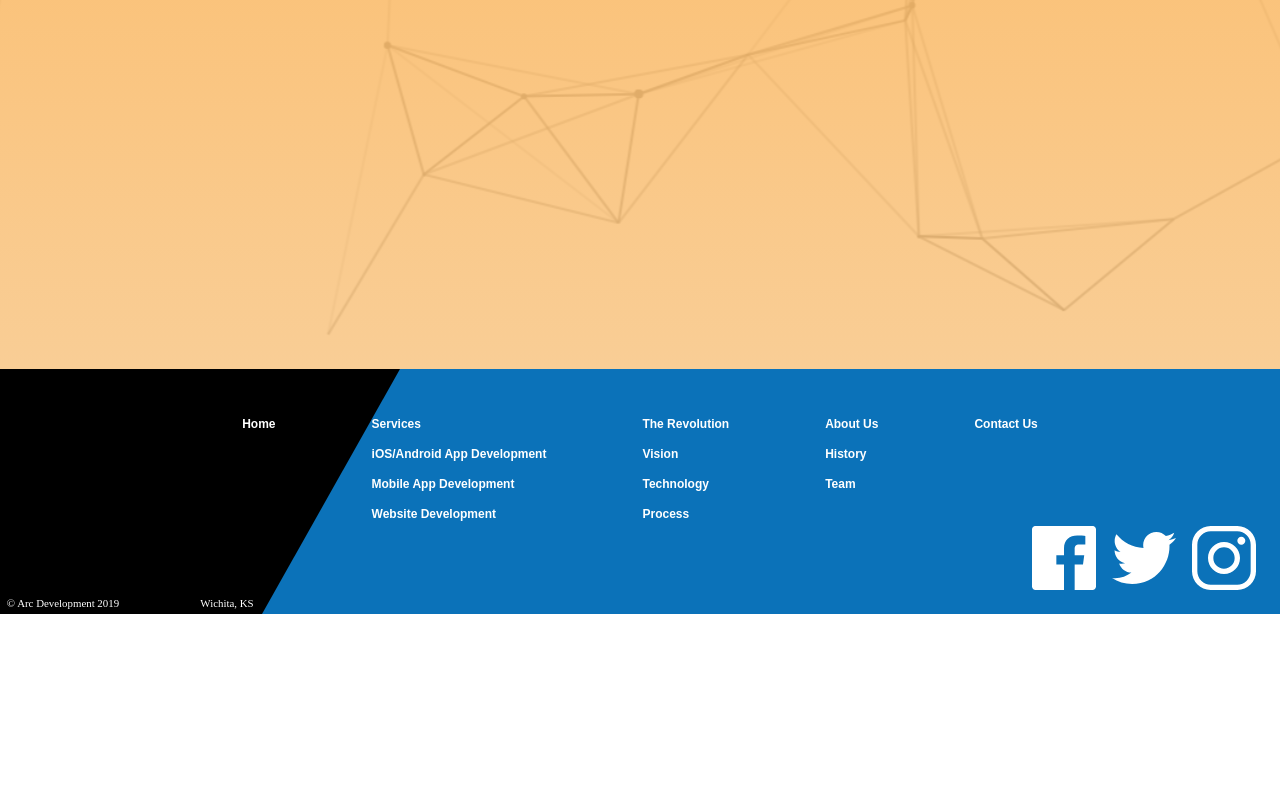
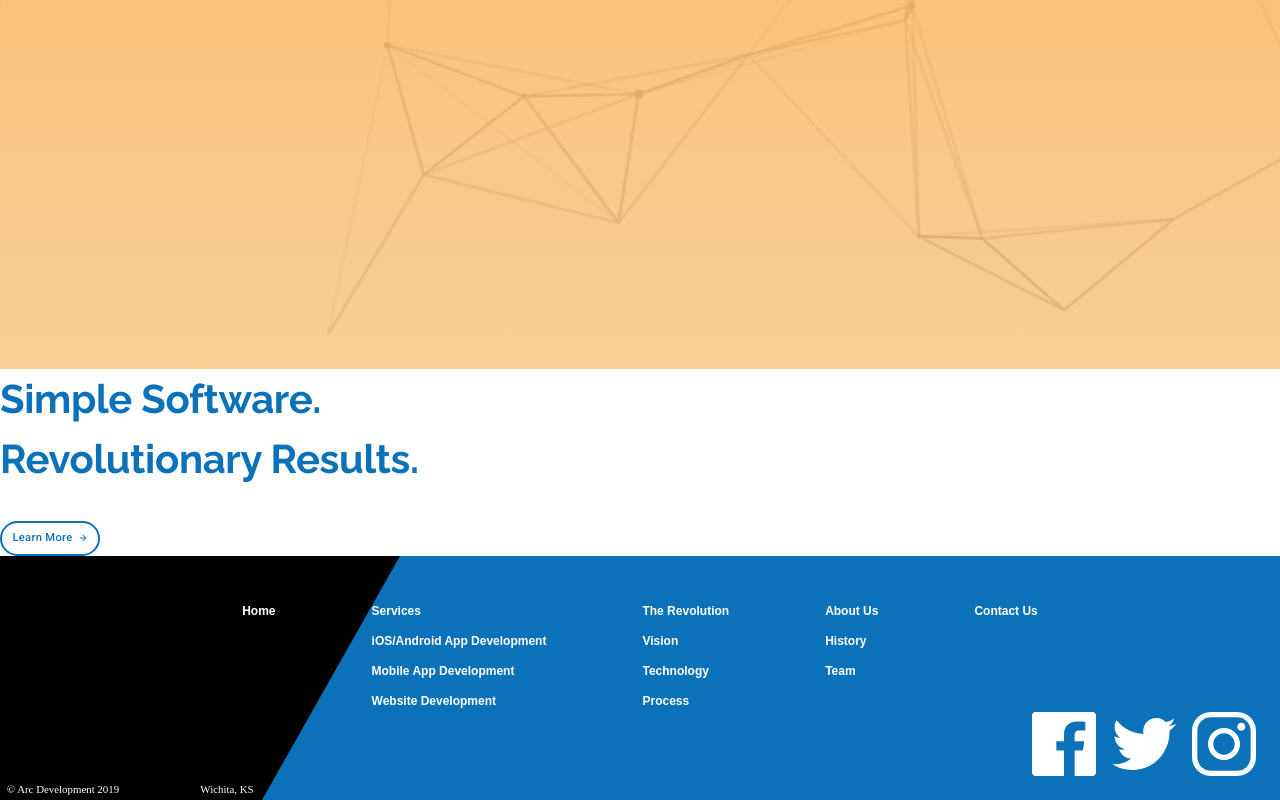
Before and after one commit to jeromeski/aceevolution, a React (Create React App) app: page / in a window 1280 px wide. Shown: the part 4555-5355 px from the top of the page. Before the commit the page ends 5169 px from the top, so only its background shows below. Built offline with nearby package versions, Linux system fonts and the light colour scheme.

Commit message:
Creating the Call to Action

```diff
--- a/src/components/LandingPage.js
+++ b/src/components/LandingPage.js
@@ -8,6 +8,8 @@ import Typography from '@material-ui/core/Typography';
 import useMediaQuery from '@material-ui/core/useMediaQuery';
 import Card from '@material-ui/core/Card';
 import CardContent from '@material-ui/core/CardContent';
+
+import CallToAction from './ui/CallToAction';
 
 import customSoftwareIcon from '../assets/Custom Software Icon.svg';
 import mobileAppsIcon from '../assets/mobileIcon.svg';
@@ -398,6 +400,7 @@ const LandingPage = () => {
           <div className={classes.infoBackground} />
         </Grid>
       </Grid>
+      <CallToAction/>
     </Grid>
   );
 };
--- /dev/null
+++ b/src/components/ui/CallToAction.js
@@ -0,0 +1,52 @@
+import React from 'react';
+import Grid from '@material-ui/core/Grid';
+import Typography from '@material-ui/core/Typography';
+import { makeStyles, useTheme } from '@material-ui/core/styles';
+import Button from '@material-ui/core/Button';
+import ButtonArrow from './ButtonArrow';
+
+const useStyles = makeStyles(theme => ({
+  learnButton: {
+    ...theme.typography.learnButton,
+    fontSize: '0.7rem',
+    height: 35,
+    padding: 5,
+    width: 100,
+    [theme.breakpoints.down('sm')]: {
+      marginBottom: '2em'
+    }
+  }
+
+}));
+
+const CallToAction = () => {
+  const classes = useStyles();
+  const theme = useTheme();
+  return (
+    <Grid container>
+      <Grid item>
+        <Grid container direction='column'>
+          <Typography variant='h2'>
+            Simple Software.
+            <br />
+            Revolutionary Results.
+          </Typography>
+          <Typography variant='subtitle2'>
+            Take advantage of the 21st Century.
+          </Typography>
+          <Grid item>
+            <Button
+              variant='outlined'
+              className={classes.learnButton}
+              style={{ color: theme.palette.common.blue, borderColor: theme.palette.common.blue }}>
+              <span style={{ marginRight: 5 }}>Learn More</span>
+              <ButtonArrow width={10} height={10} fill={theme.palette.common.blue} />
+            </Button>
+          </Grid>
+        </Grid>
+      </Grid>
+    </Grid>
+  );
+};
+
+export default CallToAction;
```
